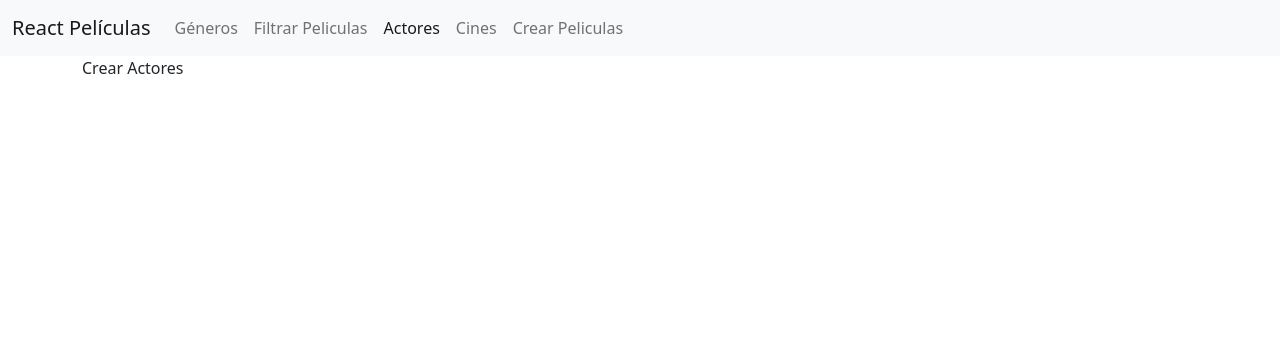
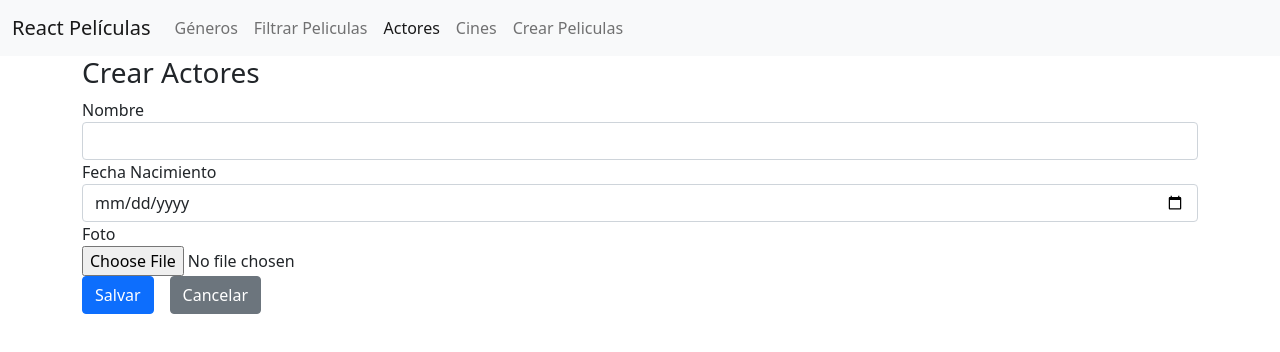
Before and after one commit to Cueli05/react-peliculas, a React (Create React App) app: page /actores/crear in a window 1280 px wide. Shown: the top 352 px of the page. Built offline with nearby package versions, Linux system fonts and the light colour scheme.

Commit message:
Cambios Varios en Actores

```diff
--- a/src/actores/FormularioActores.tsx
+++ b/src/actores/FormularioActores.tsx
@@ -2,16 +2,27 @@ import { Form, Formik, FormikHelpers } from "formik"
 import { Button } from "react-bootstrap";
 import { Link } from "react-router-dom";
 import FormGroupText from "../utils/FormGroupText";
-import { actorCreacionDTO } from "./actores.model"
+import { actorCreacionDTO } from "./actores.model";
+import * as Yup from 'yup';
+import FormGroupFecha from "../utils/FormGroupFecha";
+import FormGroupImagen from "../utils/FormGroupImagen";
 
 export default function FormularioActores(props: formularioActoresProps){
     return(
         <Formik
-            InitialValues={props.modelo}
-            onSubmit ={props.onSubmit}>
+            initialValues={props.modelo}
+            onSubmit ={props.onSubmit}
+            validationSchema={Yup.object({
+                nombre:Yup.string().required('Este campo es requerido').primeraLetraMayuscula(),
+                fechaNacimiento: Yup.date().nullable().required('Este campo es requerido')
+
+            })}
+            >
                 {(formikProps) => (
                     <Form>
                         <FormGroupText campo= "nombre" label= "Nombre" />
+                        <FormGroupFecha label="Fecha Nacimiento" campo="fechaNacimiento" />
+                        <FormGroupImagen campo = "foto" label = "Foto" imagenURL={props.modelo.fotoURL}/>
                         <Button disabled={formikProps.isSubmitting}
                         type="submit">
                             Salvar
--- a/src/actores/actores.model.d.ts
+++ b/src/actores/actores.model.d.ts
@@ -1,4 +1,6 @@
 export interface actorCreacionDTO{
     nombre: string;
-    fechaNaciemiento?: Date;
+    fechaNacimiento?: Date;
+    foto?: File;
+    fotoURL?:string;
 }
--- a/src/actores/crearActores.tsx
+++ b/src/actores/crearActores.tsx
@@ -1,6 +1,12 @@
+import FormularioActores from "./FormularioActores";
+
 export default function CrearActores(){
     return(
-        <>Crear Actores</>
-
+        <>
+            <h3>Crear Actores</h3>
+            <FormularioActores
+            modelo = {{nombre: '', fechaNacimiento: undefined}}
+            onSubmit={valores => console.log(valores)}/>
+        </>
     )
 }
--- a/src/actores/editarActores.tsx
+++ b/src/actores/editarActores.tsx
@@ -1,5 +1,14 @@
+import FormularioActores from "./FormularioActores";
+
 export default function EditarActores(){
     return(
-        <>Editar Actores</>
+        <>
+        <h3>Editar Actores</h3>
+        <FormularioActores
+        modelo = {{nombre: 'Tom Holland',
+        fechaNacimiento: new Date('1996-06-01T00:00:00'),
+        fotoURL:'http://t2.gstatic.com/licensed-image?q=tbn:ANd9GcT2mdIv2oSgUO0zm7jZHboIgb1T7ligSAizsDiuDbOC94Dt8TZffj5WtNHFvoci'}}
+        onSubmit={valores => console.log(valores)}/>
+    </>
     )
 }
--- /dev/null
+++ b/src/utils/FormGroupFecha.tsx
@@ -0,0 +1,30 @@
+import { useFormikContext } from "formik";
+import MostrarErrorCampo from "./MostrarErrorCampo";
+
+export default function FormGroupFecha(props: formGroupFechaProps){
+   const {values,validateForm,touched,errors} = useFormikContext<any>();
+
+    return(
+        <div className="form-group">
+            <label htmlFor={props.campo}>{props.label}</label>
+
+            <input type ="date" className="form-control"
+            id={props.campo}
+            name={props.campo}
+            defaultValue ={values[props.campo]?.toLocaleDateString('en-CA')}
+            onChange = {e=>{
+                const fecha = new Date(e.currentTarget.value + 'T00:00:00');
+                values[props.campo] = fecha;
+                validateForm();
+            }}
+            />
+            {touched[props.campo] && errors[props.campo] ?
+            <MostrarErrorCampo mensaje={errors[props.campo]?.toString()!}/>: null}
+        </div>
+    )
+}
+
+interface formGroupFechaProps{
+    campo:string;
+    label:string;
+}
--- /dev/null
+++ b/src/utils/FormGroupImagen.tsx
@@ -0,0 +1,66 @@
+import { useFormikContext } from "formik";
+import { ChangeEvent, useState } from "react";
+
+export default function FormGroupImagen(props: formGroupImagen){
+
+    const divStyle = {marginTop: '10px'}
+    const imgStyle = {width: '450px'}
+
+    const [imagenBase64,setImagenBase64] = useState('');
+    const [imagenURL,setImagenURL] = useState(props.imagenURL);
+    const {values} = useFormikContext<any>();
+
+    const ManejarOnChange = (e: ChangeEvent<HTMLInputElement>) =>{
+        if (e.currentTarget.files){
+            const archivo = e.currentTarget.files[0];
+            aBase64(archivo)
+                .then((representacionBase64: string) => setImagenBase64(representacionBase64))
+                .catch(error => console.error(error))
+
+            values[props.campo] = archivo;
+            setImagenURL('');
+        }
+    }
+
+    const aBase64 = (file:File) =>{
+        return new Promise<string>((resolve,reject)=>{
+            const reader = new FileReader();
+            reader.readAsDataURL(file);
+            reader.onload = () => resolve(reader.result as string);
+            reader.onerror = (error) => reject(error);
+        })
+    }
+
+    return(
+        <div className ="form-group">
+            <label>{props.label}</label>
+            <div>
+                <input type="file" accept=".jpg, .jpeg, .png" onChange={ManejarOnChange} />
+            </div>
+            {imagenBase64 ?
+            <div style={divStyle}>
+                <div style={imgStyle}>
+                    <img src={imagenBase64} alt ="imagenseleccionada" />
+                </div>
+            </div>:null}
+
+            {imagenURL ?
+            <div style={divStyle}>
+                <div style={imgStyle}>
+                    <img src={imagenURL} alt ="imagenseleccionada" />
+                </div>
+            </div>:null}
+        </div>
+    )
+
+}
+
+interface formGroupImagen{
+    campo: string;
+    label: string;
+    imagenURL: string;
+}
+
+FormGroupImagen.defaultProps = {
+    imagenURL:''
+}
```
